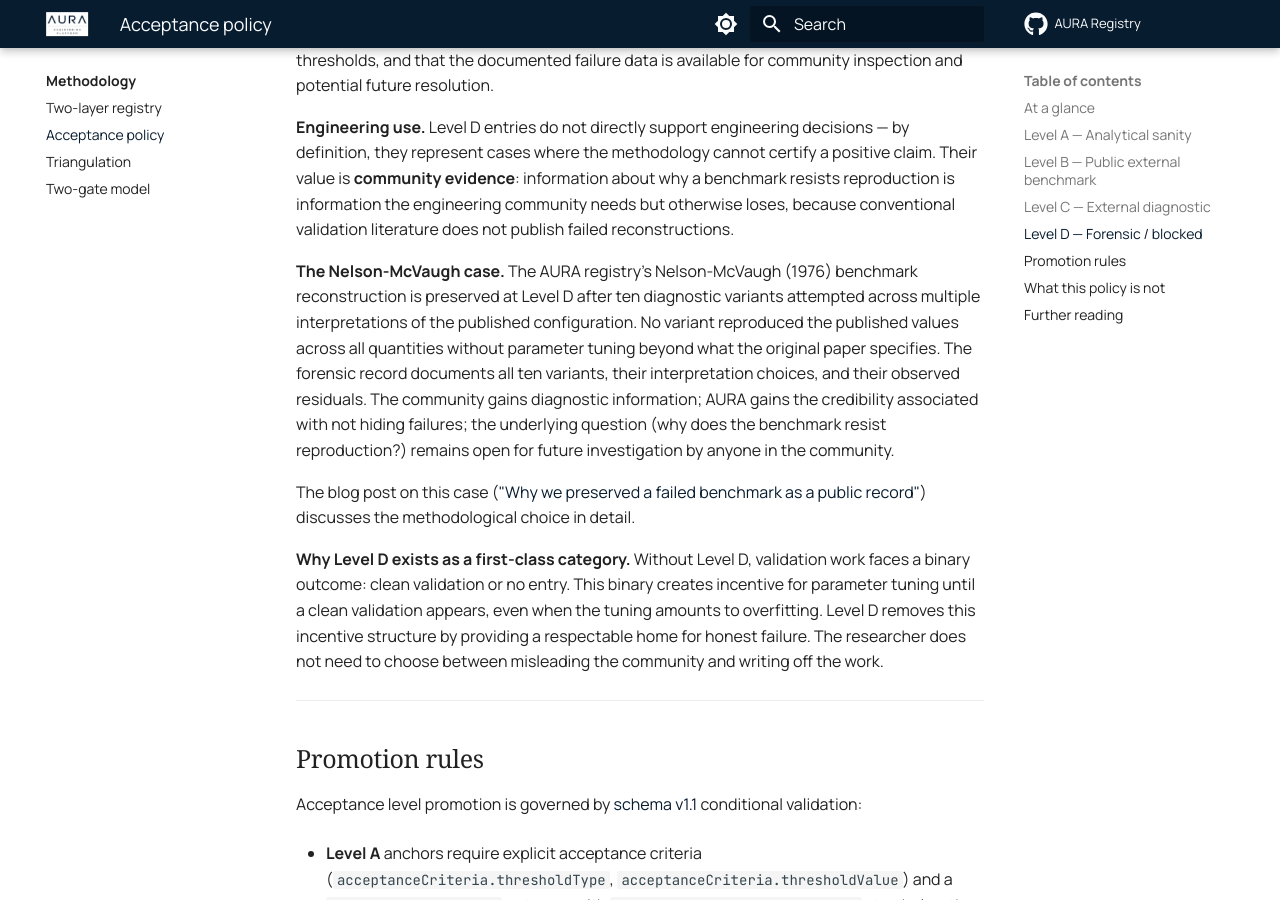
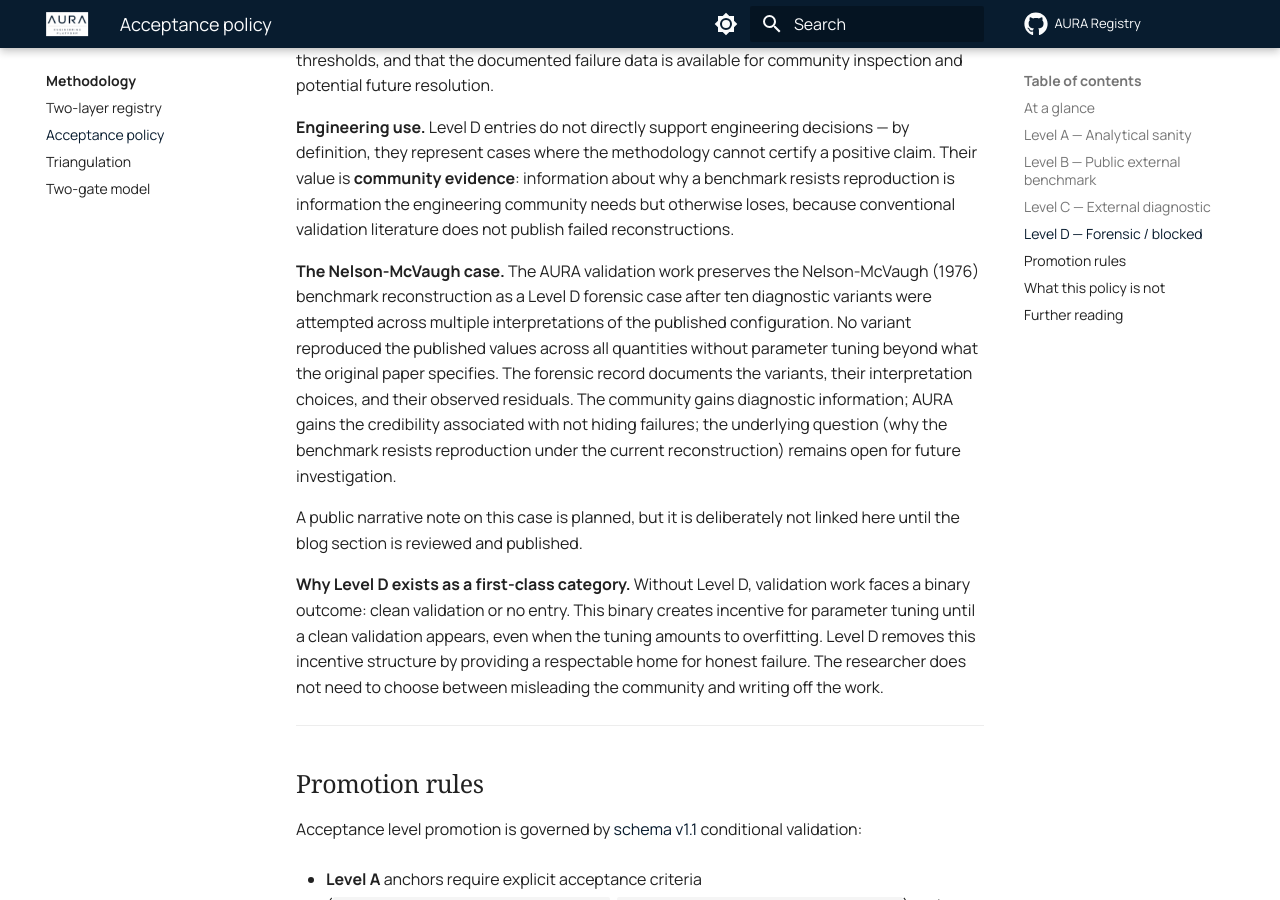
Before and after one commit to lfnavigator/aura-registry, an MkDocs documentation site: the page built from docs/methodology/acceptance-policy.md, in a window 1280 px wide and 900 px high, scrolled down 4369 px. Built offline with MkDocs 1.6.1 and Material for MkDocs 9.7.7, drawn with Linux system fonts in a browser that asks for light colours; comment, search, counter and statistics services are not loaded; some of the changed text lies outside the part shown.

Commit message:
Clean acceptance policy unpublished blog references

```diff
--- a/docs/methodology/acceptance-policy.md
+++ b/docs/methodology/acceptance-policy.md
@@ -195,21 +195,20 @@
 otherwise loses, because conventional validation literature does not
 publish failed reconstructions.
 
-**The Nelson-McVaugh case.** The AURA registry's Nelson-McVaugh (1976)
-benchmark reconstruction is preserved at Level D after ten diagnostic
-variants attempted across multiple interpretations of the published
-configuration. No variant reproduced the published values across all
-quantities without parameter tuning beyond what the original paper
-specifies. The forensic record documents all ten variants, their
-interpretation choices, and their observed residuals. The community
-gains diagnostic information; AURA gains the credibility associated
-with not hiding failures; the underlying question (why does the
-benchmark resist reproduction?) remains open for future investigation
-by anyone in the community.
+**The Nelson-McVaugh case.** The AURA validation work preserves the
+Nelson-McVaugh (1976) benchmark reconstruction as a Level D forensic
+case after ten diagnostic variants were attempted across multiple
+interpretations of the published configuration. No variant reproduced
+the published values across all quantities without parameter tuning
+beyond what the original paper specifies. The forensic record documents
+the variants, their interpretation choices, and their observed
+residuals. The community gains diagnostic information; AURA gains the
+credibility associated with not hiding failures; the underlying
+question (why the benchmark resists reproduction under the current
+reconstruction) remains open for future investigation.
 
-The blog post on this case (["Why we preserved a failed benchmark as
-a public record"](Nelson-McVaugh forensic record))
-discusses the methodological choice in detail.
+A public narrative note on this case is planned, but it is deliberately
+not linked here until the blog section is reviewed and published.
 
 **Why Level D exists as a first-class category.** Without Level D,
 validation work faces a binary outcome: clean validation or no entry.
@@ -284,5 +283,5 @@
 - [Two-layer registry](two-layer-registry.md) — solver-sanity vs. engineering-evidence layers
 - [Triangulation](triangulation.md) — independent external evidence for engineering-evidence layer
 - [Schema v1.1 reference](../schema/v1-1.md) — implementation-level reference
-- [Blog post on the Nelson-McVaugh Level D case](OptiStruct OS-V:1010 Level C diagnostic record)
-- [Blog post on the OptiStruct Level C case](../blog/posts/2026-05-31-optistruct-osv1010-level-c.md)
+- Nelson-McVaugh Level D forensic case note — planned, not yet published
+- OptiStruct OS-V:1010 Level C diagnostic note — planned, not yet published
```
